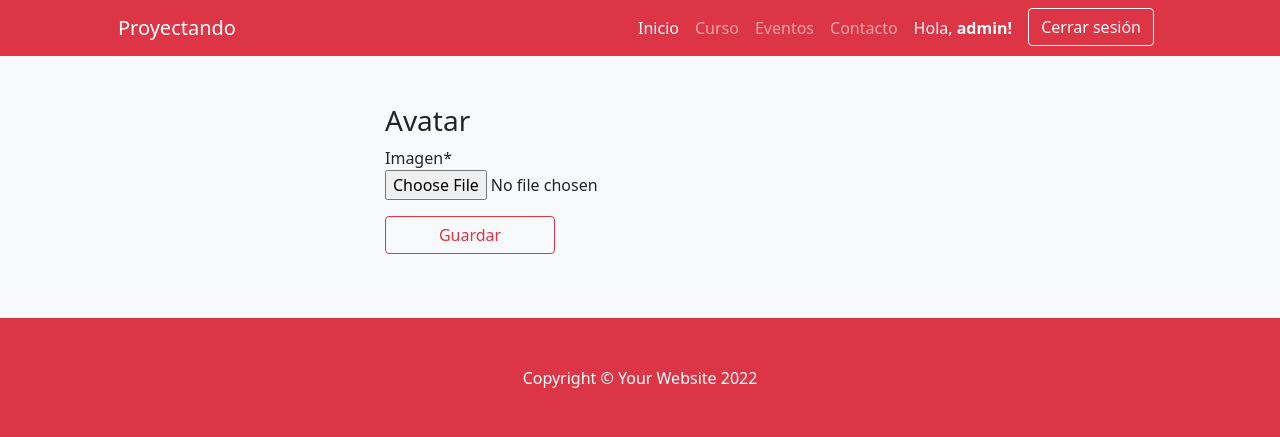
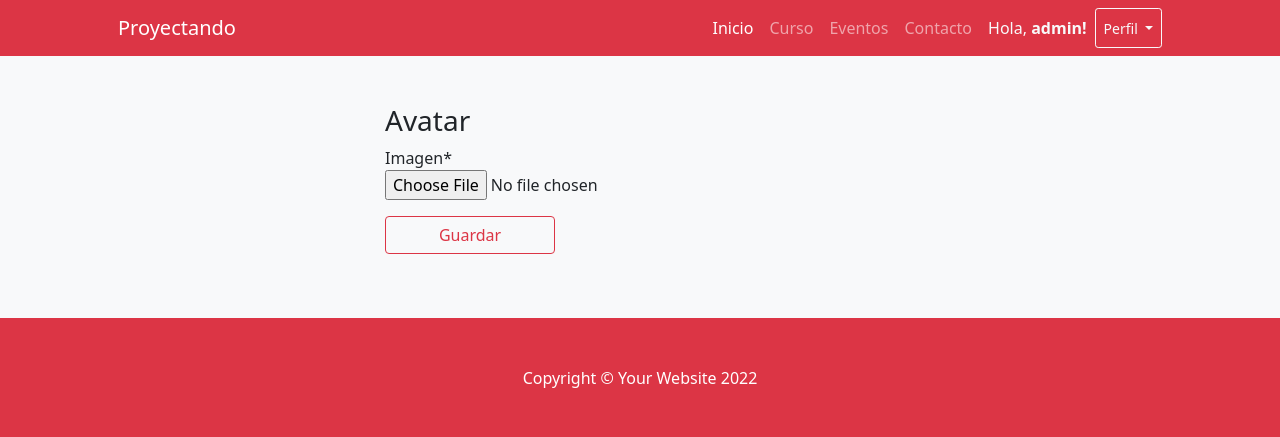
Before and after one commit to jimedeg/proyecto_curso, a Django app: page /agregar_avatar in a window 1280 px wide. Shown: the top 437 px of the page. Run offline with Django 4.2, Linux system fonts and the light colour scheme; a user stored in the database is signed in; data comes from the database, SQL or seed files in the repository; both versions use the stored data as it was after the commit; some libraries are stand-ins or nearby versions.

Commit message:
base modificado. agregamos editar perfil, y cambiar avatar en nav bar

```diff
--- a/proyecto_curso/proyecto_cursoApp/templates/proyecto_cursoApp/base.html
+++ b/proyecto_curso/proyecto_cursoApp/templates/proyecto_cursoApp/base.html
@@ -30,9 +30,19 @@
 
 
                         {% if user.is_authenticated %}
-                            <img class="rounded" src=" {{  user.avatar.imagen.url }} " alt="" srcset="" style="height: 40px;">
+                            <img class="rounded-3" src=" {{  user.avatar.imagen.url }} " alt="" srcset="" style="height: 40px;">
                             <li class="nav-item"> <p class="text-light my-2 mx-2"> Hola, <b>{{user.username}}!</b></p></li>
-                            <li class="nav-item"><a class="btn btn-outline-light mx-2" href="{% url 'logout' %}">Cerrar sesión</a></li>
+                            <div class="btn-group">
+                                <button class="btn btn-outline-light btn-sm dropdown-toggle" type="button" data-bs-toggle="dropdown" aria-expanded="false">
+                                Perfil
+                                </button>
+                                <ul class="dropdown-menu">
+                                    <li><a class="dropdown-item" href="{% url 'editar_perfil' %}">Editar Perfil</a></li>
+                                    <li><a class="dropdown-item" href="{% url 'agregar_avatar' %}">Editar Avatar</a></li>
+                                    <li><hr class="dropdown-divider"></li>
+                                    <li><a class="dropdown-item" href="{% url 'logout' %}">Cerrar Sesión</a></li>
+                                </ul>
+                            </div>
                         {% else %}
                             <li class="nav-item"><a class="btn btn-outline-light mx-2" href="{% url 'login' %}">Iniciar Sesión</a></li>
                             <li class="nav-item"><a class="btn btn-outline-light mx-2" href="{% url 'register' %}">Registrarse</a></li>
```
Also changed, not shown: proyecto_curso/db.sqlite3, proyecto_curso/media/avatar/cursos-online-.jpg (added).
